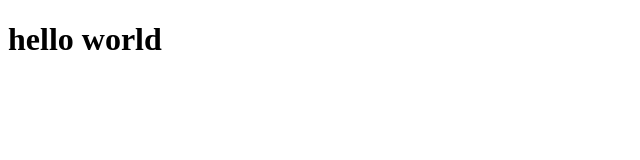
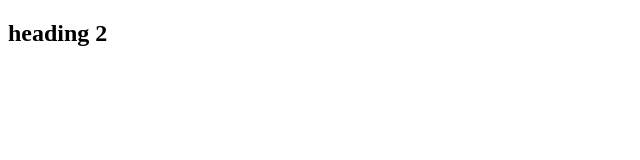
Before and after one commit to heritagejess/ProjectName, a plain HTML site: page index.html in a window 1280 px wide. Shown: the whole page, without its empty margins (0-640 px from the left). Drawn offline with Linux system fonts and the light colour scheme.

Commit message:
summary
desc

```diff
--- a/index.html
+++ b/index.html
@@ -5,6 +5,6 @@
 </head>
 
 <body>
-<h1>hello world</h1>
+<h2>heading 2</h2>
 </body>
 </html>
```
